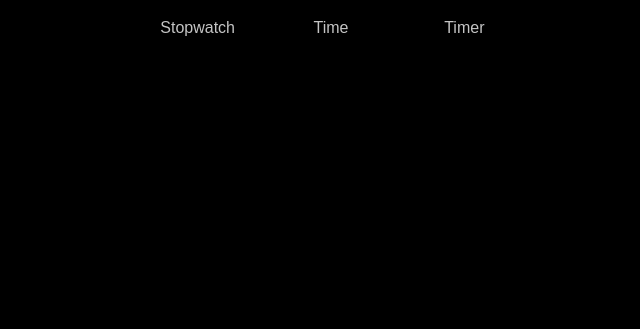
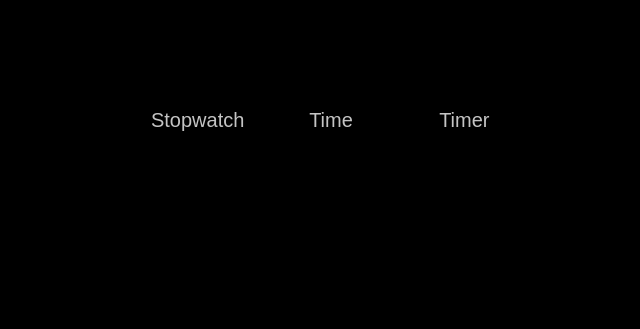
Before and after one commit to MartinsRoberto/clock, a plain HTML site: page index.html in a window 1280 px wide. Shown: the top 329 px of the page, without its empty margins (309-949 px from the left). Drawn offline with Linux system fonts and the light colour scheme.

Commit message:
ajustando estilos

```diff
--- a/style.css
+++ b/style.css
@@ -13,16 +13,12 @@ body{
   color: white;
   text-align: center;
   font-size: 1em;
+  height: 100vh;
+  display: flex;
+  align-content: center;
+  justify-content: center;
 }
-/* .bar{
-  top: 0px;
-  left: 50%;
-  position: absolute;
-  height: 100%;
-  width: 2px;
-  background-color: red;
-  z-index: 100;
-} */
+
 
 input::-webkit-outer-spin-button,
 input::-webkit-inner-spin-button {
@@ -53,14 +49,17 @@ button{
 }
 
 .clock{
-  margin-top: 20px;
-  margin-left: auto;
-  margin-right: auto;
-  max-width: 400px;
+  margin: auto;
+  width: 400px;
   height: 90vh;
+  max-height: 600px;
+  display: flex;
+  flex-direction: column;
+  gap: 30px;
 }
 .menu{
-  margin-bottom: 40px;
+  font-size: 20px;
+  padding: 10px 0px;
   display: flex;
   justify-content: center;
 }
@@ -73,7 +72,7 @@ button{
   color: var(--blue-1);
 }
 .container{
-  height: 80vh;
+  flex: 1;
 }
 
 /* TIME */
@@ -88,6 +87,7 @@ button{
 }
 
 .time .box{
+  height: 100%;
   display: flex;
   justify-content: center;
   align-items: center;
@@ -111,20 +111,20 @@ button{
 /* STOPWATCH */
 
 .stopwatch{
+  display: none;
   height: 100%;
-  display: none;
 }
 
 .box{
+  font-size: 2em;
   height: 100%;
-  font-size: 2em;
   display: flex;
   flex-direction: column;
   justify-content: space-between;
 }
 
 .stopwatch .lap-info{
-  flex: 1;
+  height: 420px;
   margin: 20px 0px;
   font-size: 0.5em;
   overflow-y: scroll;
```
